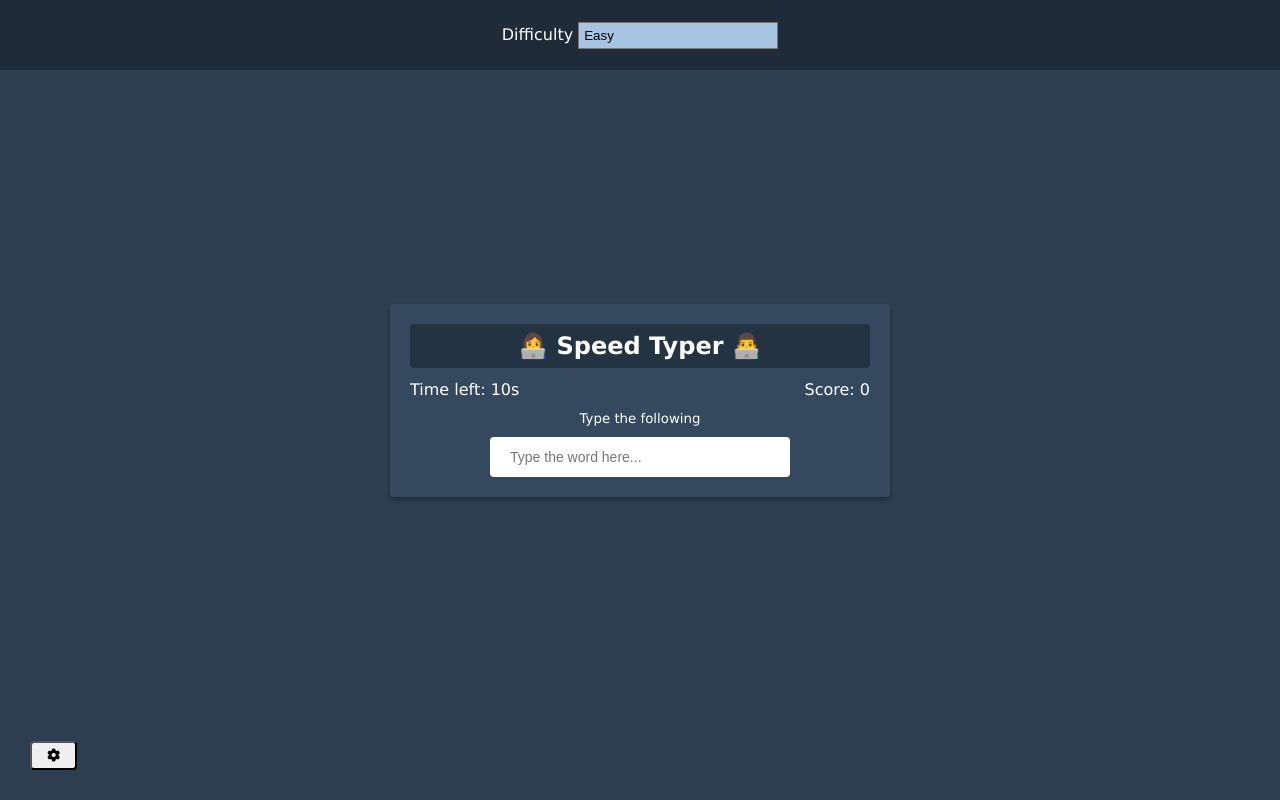
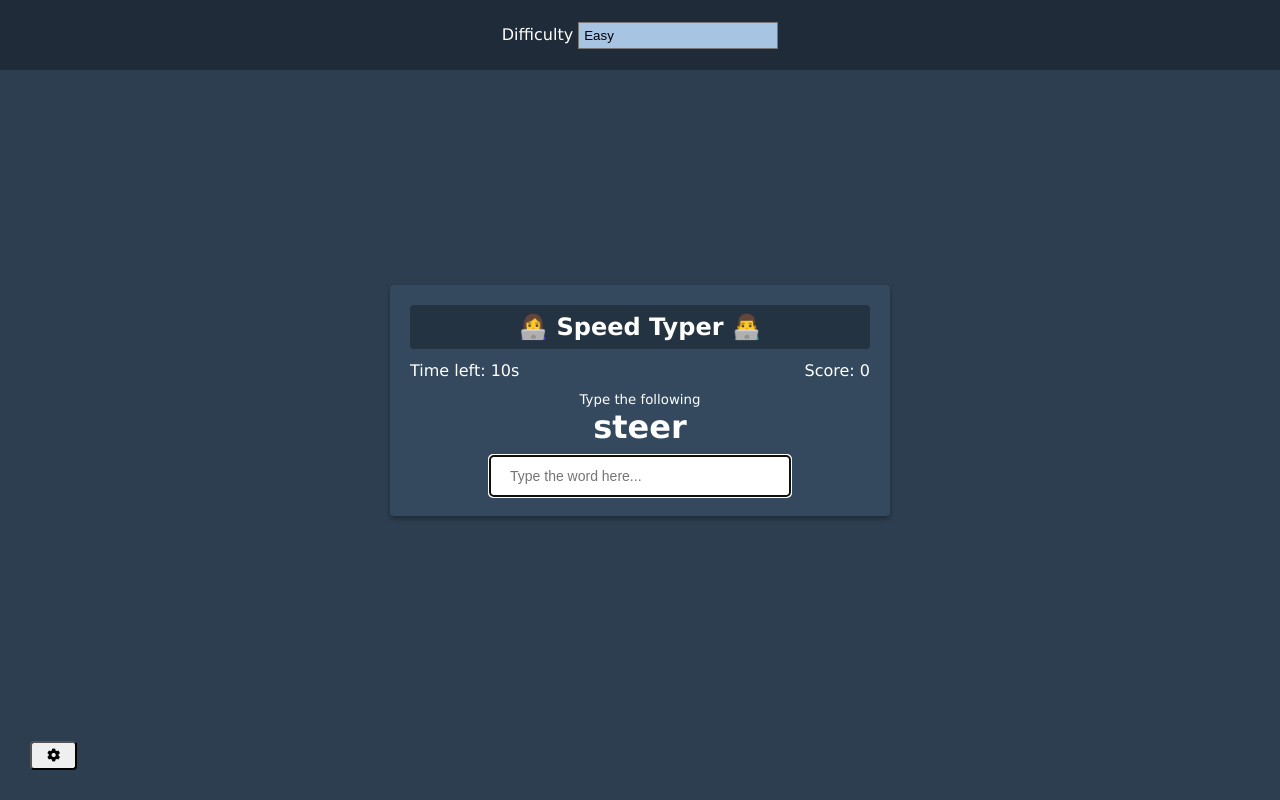
Before and after one commit to pjblitz86/JS-Typing-Game, a plain HTML site: page index.html in a window 1280 px wide. Drawn offline with Linux system fonts and the light colour scheme.

Commit message:
word match and score functionality

```diff
--- a/index.html
+++ b/index.html
@@ -11,7 +11,7 @@
       crossorigin="anonymous"
     />
     <link rel="stylesheet" href="style.css" />
-    <script src="script.js"></script>
+    <script src="script.js" defer></script>
     <title>Speed Typing Game</title>
   </head>
   <body>
@@ -41,6 +41,7 @@
         id="text"
         autocomplete="off"
         placeholder="Type the word here..."
+        autofocus
       />
       <p class="time-container">Time left: <span id="time">10s</span></p>
 
--- a/script.js
+++ b/script.js
@@ -0,0 +1,62 @@
+const word = document.getElementById('word');
+const text = document.getElementById('text');
+const scoreEl = document.getElementById('score');
+const timeEl = document.getElementById('time');
+const endgameEl = document.getElementById('end-game-container');
+const settingsBtn = document.getElementById('settings-btn');
+const settings = document.getElementById('settings');
+const settingsForm = document.getElementById('settings-form');
+const difficultySelect = document.getElementById('difficulty');
+
+const words = [
+  'sigh',
+  'tense',
+  'airplane',
+  'ball',
+  'pies',
+  'juice',
+  'warlike',
+  'bad',
+  'north',
+  'dependent',
+  'steer',
+  'silver',
+  'highfalutin',
+  'superficial',
+  'quince',
+  'eight',
+  'feeble',
+  'admit',
+  'drag',
+  'loving',
+];
+
+let randomWord;
+let score = 0;
+let time = 10;
+
+// could be done with API of course
+function getRandomWord() {
+  return words[Math.floor(Math.random() * words.length)];
+}
+
+function addWordToDOM() {
+  randomWord = getRandomWord();
+  word.innerHTML = randomWord;
+}
+
+function updateScore() {
+  score++;
+  scoreEl.innerHTML = score;
+}
+
+addWordToDOM();
+
+text.addEventListener('input', (e) => {
+  const insertedText = e.target.value;
+  if (insertedText === randomWord) {
+    addWordToDOM();
+    updateScore();
+    e.target.value = '';
+  }
+});
```
